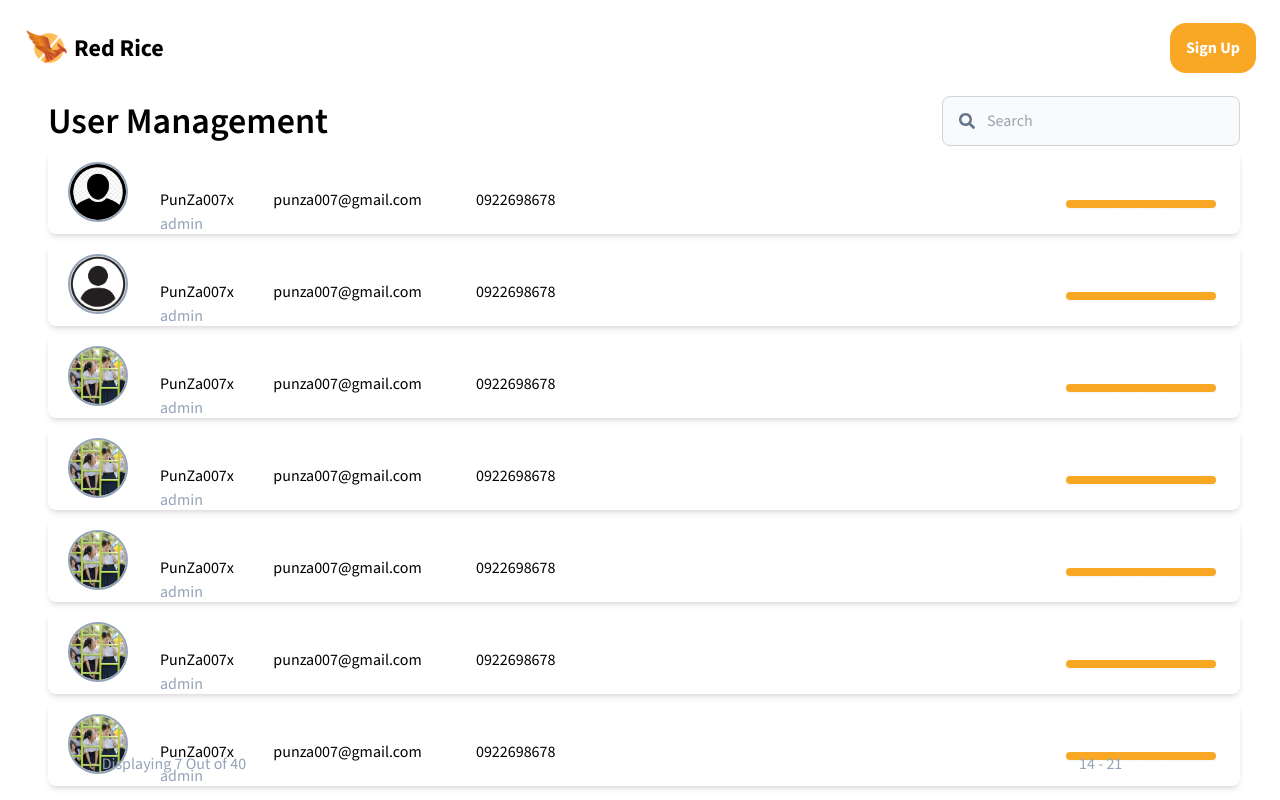
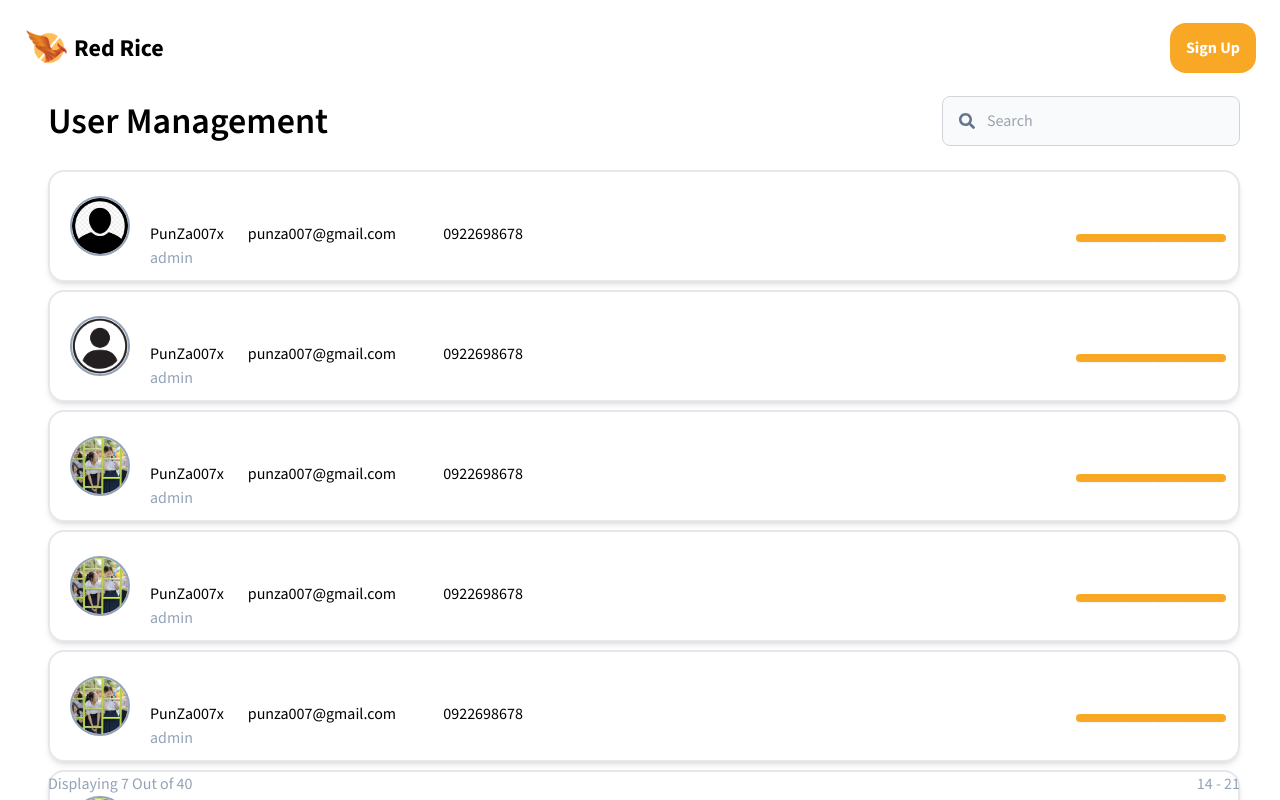
Before and after one commit to 2110503TACEDT66/swdevprac2-project-red-rice, a Next.js app: page /admin/manage in a window 1280 px wide. Built offline with nearby package versions, Linux system fonts and the light colour scheme.

Commit message:
fix: error deploy v.2

```diff
--- a/src/app/restaurant/create/page.tsx
+++ b/src/app/restaurant/create/page.tsx
@@ -1,5 +1,4 @@
 import React from 'react';
-import BackBtn from '@/components/adminmanage/backbtn';
 import { mockRestaurant } from '@/mock/restaurant';
 
 const CreateReservationPage = () => {
@@ -7,7 +6,6 @@ const CreateReservationPage = () => {
     return (
         <div>
             <header className="flex items-center">
-                <BackBtn></BackBtn>
                 <h2 className="font-semibold text-2xl">
                     Book a Table at {restaurantData.name}
                 </h2>
--- a/src/app/restaurant/detail/[id]/page.tsx
+++ b/src/app/restaurant/detail/[id]/page.tsx
@@ -1,5 +1,4 @@
 import React from 'react';
-import BackBtn from '@/components/adminmanage/backbtn';
 import { mockRestaurant } from '@/mock/restaurant';
 import Image from 'next/image';
 import Instagram from '/public/img/instagram.svg';
@@ -12,7 +11,6 @@ const RestaurantDetailPage = ({ params }: { params: { id: string } }) => {
     return (
         <div>
             <header className="flex items-center">
-                <BackBtn></BackBtn>
                 <h2 className="font-semibold text-2xl">
                     {restaurantData.name}
                 </h2>
--- a/src/app/restaurant/reservation/create/page.tsx
+++ b/src/app/restaurant/reservation/create/page.tsx
@@ -1,5 +1,4 @@
 import React from 'react';
-import BackBtn from '@/components/adminmanage/backbtn';
 import { mockRestaurant } from '@/mock/restaurant';
 import Image from 'next/image';
 import Instagram from '/public/img/instagram.svg';
@@ -11,7 +10,6 @@ const CreateReservationPage = () => {
     return (
         <div>
             <header className="flex items-center">
-                <BackBtn></BackBtn>
                 <h2 className="font-semibold text-2xl">
                     Book a Table at {restaurantData.name}
                 </h2>
--- a/src/app/restaurant/update/page.tsx
+++ b/src/app/restaurant/update/page.tsx
@@ -1,5 +1,4 @@
 import React from 'react';
-import BackBtn from '@/components/adminmanage/backbtn';
 import { mockRestaurant } from '@/mock/restaurant';
 import { BiPencil } from 'react-icons/bi';
 import Image from 'next/image';
@@ -9,7 +8,6 @@ const CreateReservationPage = () => {
     return (
         <div>
             <header className="flex items-center">
-                <BackBtn></BackBtn>
                 <h2 className="font-semibold text-2xl">
                     Edit {restaurantData.name}
                 </h2>
--- a/src/components/adminmanage/card.tsx
+++ b/src/components/adminmanage/card.tsx
@@ -16,7 +16,7 @@ export default function Card({
     picture?: string;
 }) {
     return (
-        <div className="h-auto w-full rounded-lg shadow-md m-1 flex flex-row">
+        <div className="h-auto w-full rounded-[1rem] shadow-md m-1 flex flex-row border-2 py-3 items-center">
             <div className="w-[55px] h-[55px] relative rounded-full  p-7 m-3 ml-5 mr-5 border-solid border-2 border-slate-400 self-center ">
                 <Image
                     src={picture || '/img/user/user1.png'}
@@ -25,13 +25,13 @@ export default function Card({
                     className="object-cover rounded-full "
                 />
             </div>
-            <div className="flex flex-col w-[100px] h-[10%] m-3 self-center">
+            <div className="flex flex-col w-[100px] h-[10%] self-center">
                 <div className="">{name}</div>
                 <div className="text-slate-400">{role}</div>
             </div>
-            <div className="w-[200px] h-[10%] m-3 self-center ">{email}</div>
-            <div className="w-[100px] h-[10%] m-3  self-center">{tel}</div>
-            <div className="w-[60%] h-[10%] relative right-0  m-3 self-center flex flex-row justify-end ">
+            <div className="w-[200px] h-[10%] self-center ">{email}</div>
+            <div className="w-[100px] h-[10%] self-center">{tel}</div>
+            <div className="w-[60%] h-[10%] relative right-0 self-center flex flex-row justify-end ">
                 <Link
                     href={`../${id}/profile`}
                     className="block h-[10%] w-[150px] text-sm rounded-full bg-redrice-yellow
--- a/src/components/adminmanage/cardpanel.tsx
+++ b/src/components/adminmanage/cardpanel.tsx
@@ -59,7 +59,7 @@ export default function CardPanel() {
         },
     ];
     return (
-        <div className="w-full h-[85%] flex flex-col items-center ">
+        <div className="w-full h-[85%] flex flex-col items-center mt-5">
             {mockData.map((item) => (
                 // eslint-disable-next-line react/jsx-key
                 <Card
--- a/src/components/adminmanage/footer/footer.tsx
+++ b/src/components/adminmanage/footer/footer.tsx
@@ -4,13 +4,13 @@ export default function Footer() {
     const total = 40;
     return (
         <div className="h-auto w-full mt-2 flex flex-row justify-between overflow-hidden">
-            <div className="h-[100%] w-[45%]   ">
-                <h3 className="relative top-[25%] left-[10%] text-slate-400">
+            <div className="  ">
+                <h3 className="text-slate-400">
                     Displaying {page} Out of {total}
                 </h3>
             </div>
-            <div className="h-[100%] w-[45%]  ">
-                <h3 className="relative top-[25%] left-[70%] text-slate-400">
+            <div className="  ">
+                <h3 className="text-slate-400">
                     {start} - {start + page}
                 </h3>
             </div>
```
